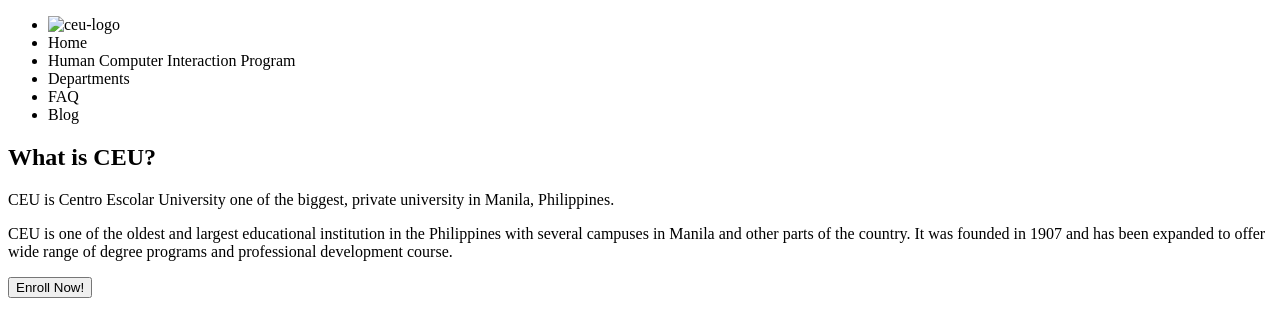
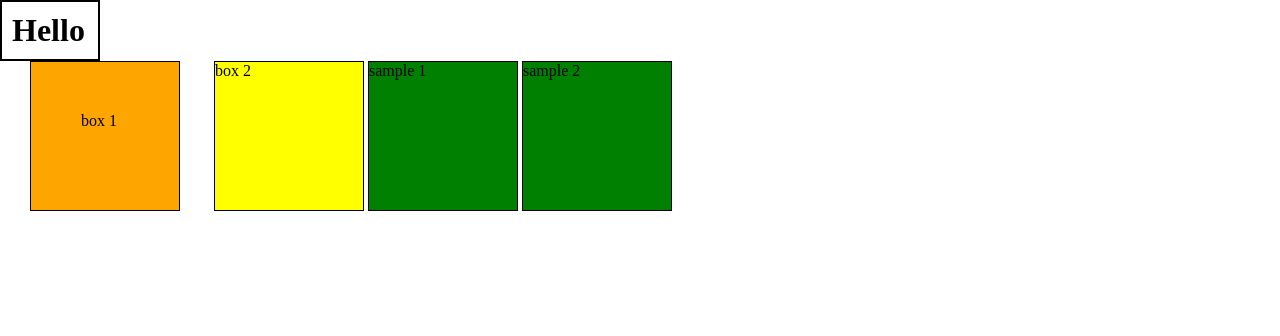
Before and after one commit to Adonicavilla/Prin149_Avilla_s07, a plain HTML site: page discussion/index.html in a window 1280 px wide. Drawn offline with Linux system fonts and the light colour scheme.

```diff
--- a/discussion/index.css
+++ b/discussion/index.css
@@ -1,77 +1,77 @@
 /*CSS Reset*/
 * {
+	/*
+		zeros all margins and paddings for our elements, because by default, elements are being added margins and paddings by browser
+
+		box-sizing: border-box; to accurately measure our element, that padding and border are not added on top of the element's width
+			- a property in CSS that determines how the width and height of an element are calculated.
+				- content
+				- padding
+				- border
+				- The box-sizing property has two values:
+			- content-box
+				- this is the default value, it means that the width and height of na element are calculated on its content, padding and border
+					ex. content(element - h1 100px) + padding(5px) + border(2px) => 107px
+
+			- border-box
+				- the width and height of an element are calculated based on its content, padding and border all included
+					ex. content(element - h1 93px) + padding(5px) + border(2px) => 107px
+
+	*/
 	margin: 0;
 	padding: 0;
 	box-sizing: border-box;
 }
 
-/*set the font-size of the root element to 16px*/
-/*html {
-	font-size: 20px;
-}*/
-body {
-	font-family: "Open San", sans-serif;
+#my-element{
+	width: 100px;
+	padding: 10px;
+	border: 2px solid black;
 }
 
-nav{
-	padding: 0.8rem;
-	background-color: #A94064;
-	color: white;
-	/*you can specify which side you will add a padding
-	padding-left:0.8rem;
-	padding-right: 0.8rem;
-	padding-top: 0.8rem;
-	padding-bottom: 0.8rem;
+#box1 {
+	height: 150px;
+	width: 150px;
+	padding: 50px;
+	border: 1px solid black;
+	background-color: orange;
+	margin-left: 30px;
+	margin-right: 30px;
+	display: inline-block;
+	vertical-align: top;
+}
+/*
+	without box-sizing: border-box;
 
-	rem is a unit of measurement in CSS, which stands for 'root em'. It is relative to the root element of the document, which is typically the <html> element
+		the exact width of our element: 252px
 
-	rem unit is similar to em, which is also relative to the font-size of the parent element. However, unlike 'em', 'rem' is not affected by the font-size of the parent element
+		1px left border + 1px right border + 50px left padding + 50px right padding + 150px width = 252px
 
-	ex. 16px = 1rem
-	*/
-	/*set the font-size of an element to 1.5 rem (which is 24px if the root element is 16px)	*/
-	/*	font-size: 1.5rem;*/
-	margin-bottom: 2rem;
-	border-bottom: 1px solid gray;
+	with box-sizing: border-box;
+
+		the exact width of element: ?
+
+		border and padding are included in the total width
+		1px left border + 1px right border + 50px left padding + 50px right padding + 48px width = 150px
+
+	padding - is space within an element
+	margin - is space outside of the element or outside of an element's border
+*/
+
+#box2 {
+	height: 150px;
+	width: 150px;
+	border: 1px solid black;
+	background-color: yellow;
+	display: inline-block;
+	vertical-align: top;
 }
 
-nav > ul {
-	list-style-type: none;
+span{
+	height: 150px;
+	width: 150px;
+	border: 1px solid black;
+	background-color: green;
+	display: inline-block;
 }
-
-/* *, - multiple selector allows us to use multiple selectors for one css rule */
-nav .nav, nav .nav-logo {
-	margin: 0.5rem;
-	display: inline;
-	/* display: inline allows us to change a block element into an inline element	*/
 }
-
-img {
-	height: 30px;
-	width: 100px;
-}
-
-/*introsection*/
-#intro {
-	padding-left: 10%;
-	padding-right: 10%;
-	/* % was used to make page more responsive. So our padding on the left and right are now dependent on the width of the parent element */
-	padding-top: 2rem;
-	padding-bottom: 3rem;
-	text-align: center;
-}
-
-#intro h2, #intro p{
-	margin-bottom: 1rem;
-}
-
-#intro button {
-	color: white;
-	font-weight: bold;
-	background-color: #c2195b;
-	border-radius: 25px;
-	font-size: 1rem;
-	padding: 1rem;
-}
-
-/*succeed-info*/
--- a/discussion/index.html
+++ b/discussion/index.html
@@ -3,48 +3,26 @@
 <head>
 	<meta charset="utf-8">
 	<meta name="viewport" content="width=device-width, initial-scale=1">
-	<title></title>
-
-	<!-- google fonts -->
-	<link rel="preconnect" href="https://fonts.googleapis.com">
-	<link rel="preconnect" href="https://fonts.gstatic.com" crossorigin>
-	<link href="https://fonts.googleapis.com/css2?family=Open+Sans&display=swap" rel="stylesheet">
+	<title>CSS Box Model</title>
 
 	<!-- external css -->
-	<link rel="stylesheet" type="text/css" href="./boxModel.css">
-
+	<link rel="stylesheet" type="text/css" href="./index.css">
 </head>
 <body>
-	<!-- navbar -->
-	<nav>
-		<ul>
-			<li class="nav-logo">
-				<img src="./images/ceu-logo.png" alt="ceu-logo">
-			</li>
-			<li class="nav">Home</li>
-			<li class="nav">Human Computer Interaction Program</li>
-			<li class="nav">Departments</li>
-			<li class="nav">FAQ</li>
-			<li class="nav">Blog</li>
-		</ul>
-	</nav>
-	<!-- end of navbar -->
-	<!-- intro section -->
-		<section id="intro">
-			<h2 class="header">What is CEU?</h2>
-			<p>
-				CEU is Centro Escolar University one of the biggest, private university in Manila, Philippines.
-			</p>
-			<p>
-				CEU is one of the oldest and largest educational institution in the Philippines with several campuses in Manila and other parts of the country. It was founded in 1907 and has been expanded to offer wide range of degree programs and professional development course.
-			</p>
-			<div>
-				<button>Enroll Now!</button>
-			</div>
-		</section>
-	<!-- end of intro -->
-	<!-- succeed-info section-->
-
-	<!-- end of footer -->
+	<h1 id="my-element">
+		Hello
+	</h1>
+	<div id="box1">
+		box 1
+	</div>
+	<div id="box2">
+		box 2
+	</div>
+	<span>
+		sample 1
+	</span>
+	<span>
+		sample 2
+	</span>
 </body>
 </html>
```
Also changed, not shown: discussion/boxModel.html (+49 -0 lines).
